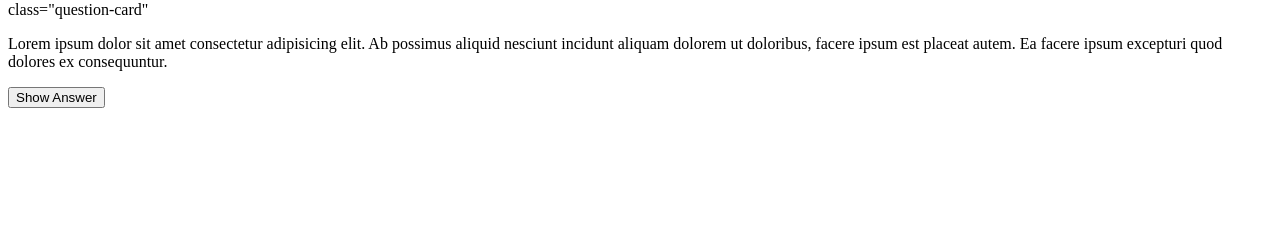
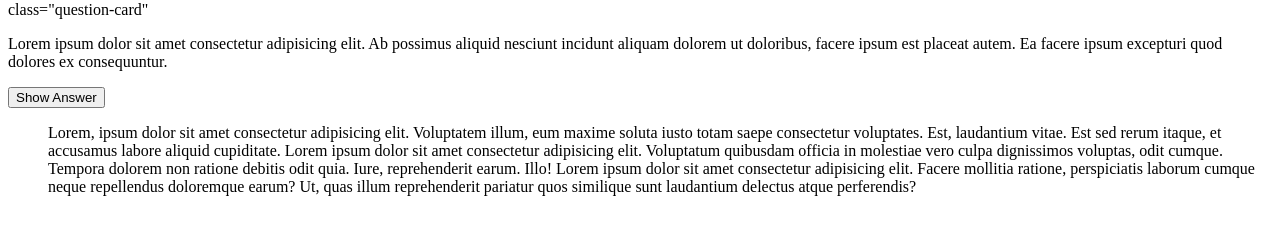
Before and after one commit to Shahab-Ziaeian/Quizappnf, a plain HTML site: page index.html in a window 1280 px wide. Shown: the part 79-314 px from the top of the page. Drawn offline with Linux system fonts and the light colour scheme; files that its build step writes are made by us from their sources.

Commit message:
add hashtags

```diff
--- a/index.html
+++ b/index.html
@@ -20,6 +20,26 @@
           consequuntur.
         </p>
         <button class="question-card__button">Show Answer</button>
+        <ul class="question-card__hashtags">
+          <il>
+            Lorem, ipsum dolor sit amet consectetur adipisicing elit. Voluptatem
+            illum, eum maxime soluta iusto totam saepe consectetur voluptates.
+            Est, laudantium vitae. Est sed rerum itaque, et accusamus labore
+            aliquid cupiditate.
+          </il>
+          <il>
+            Lorem ipsum dolor sit amet consectetur adipisicing elit. Voluptatum
+            quibusdam officia in molestiae vero culpa dignissimos voluptas, odit
+            cumque. Tempora dolorem non ratione debitis odit quia. Iure,
+            reprehenderit earum. Illo!
+          </il>
+          <il>
+            Lorem ipsum dolor sit amet consectetur adipisicing elit. Facere
+            mollitia ratione, perspiciatis laborum cumque neque repellendus
+            doloremque earum? Ut, quas illum reprehenderit pariatur quos
+            similique sunt laudantium delectus atque perferendis?
+          </il>
+        </ul>
       </section>
     </main>
   </body>
```
